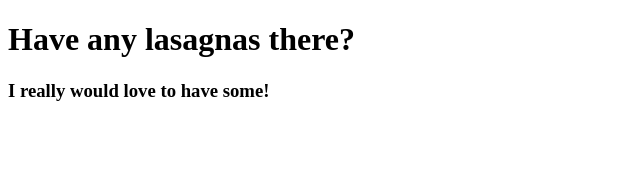
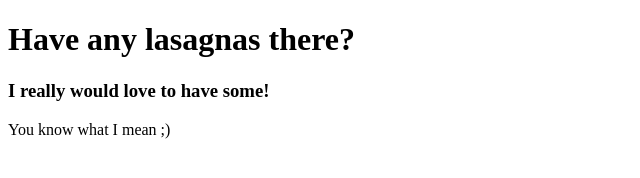
Before and after one commit to Mr-Tiago/coursera-test, a plain HTML site: page site/index.html in a window 1280 px wide. Shown: the whole page, without its empty margins (0-640 px from the left). Drawn offline with Linux system fonts and the light colour scheme.

Commit message:
Whoops, I did it again hehe

```diff
--- a/site/index.html
+++ b/site/index.html
@@ -6,5 +6,6 @@
 <body>
 	<h1>Have any lasagnas there?</h1>
 	<h3>I really would love to have some!</h3>
+	<p>You know what I mean ;)</p>
 </body>
 </html>
```
